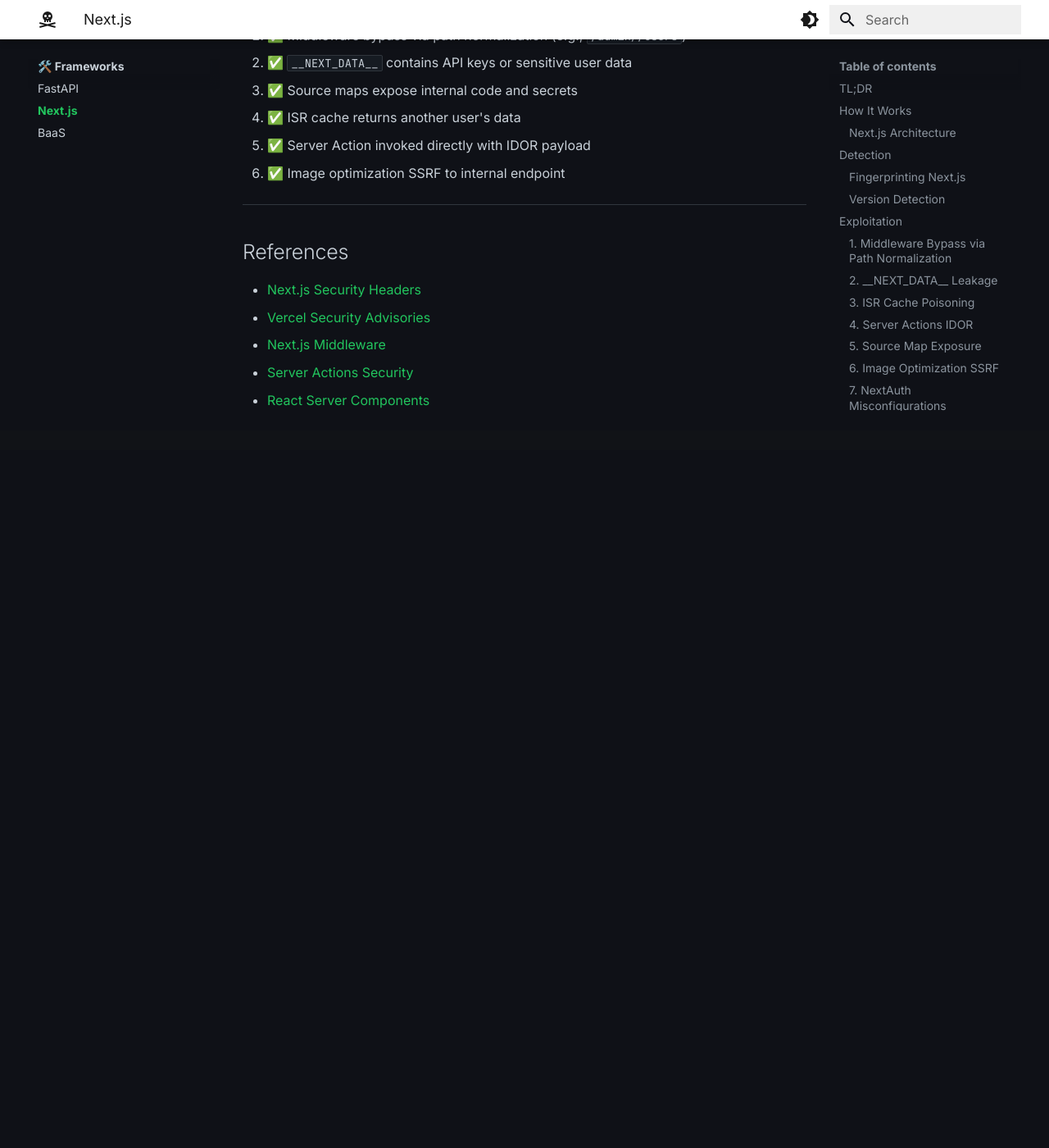
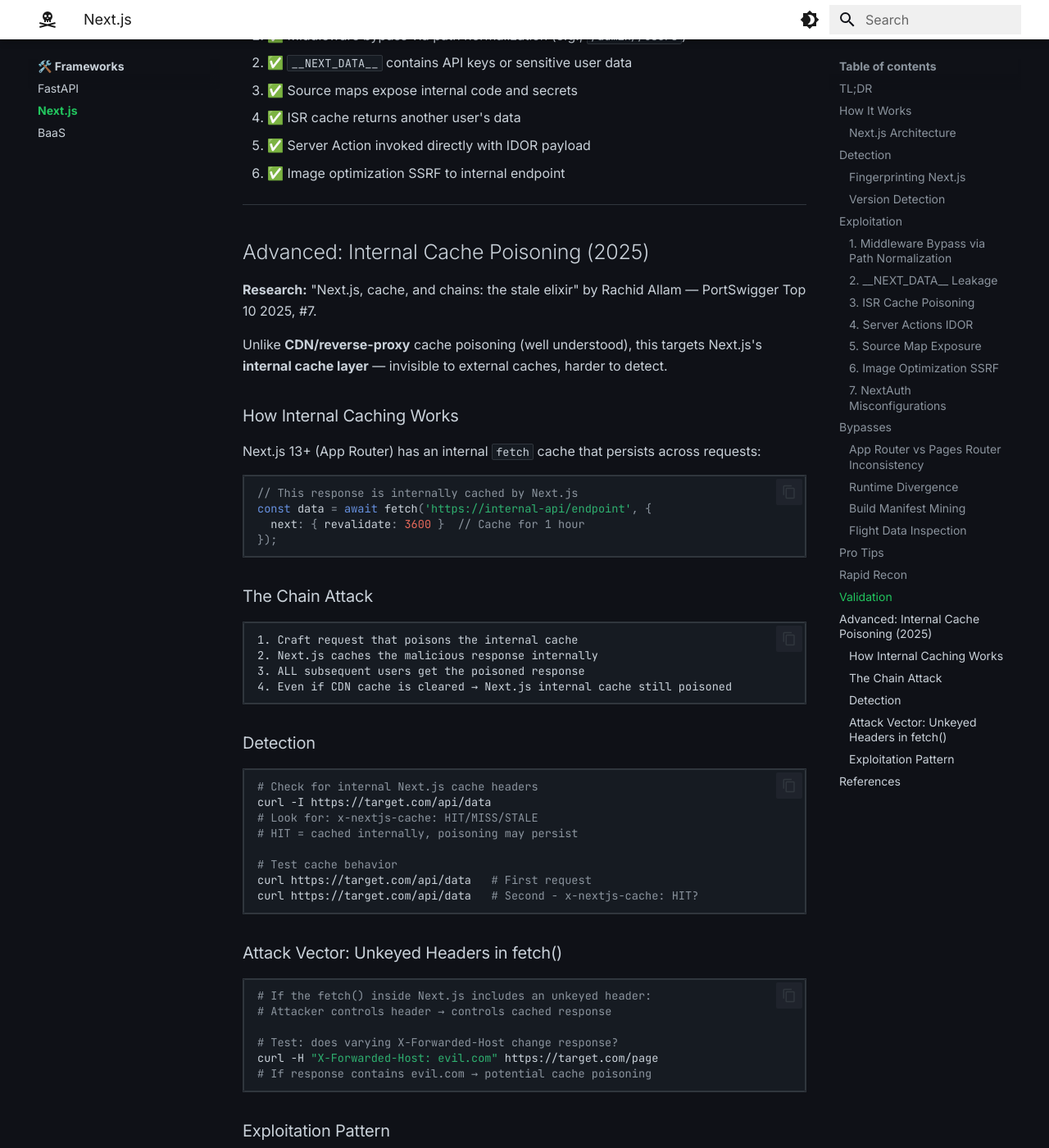
Before and after one commit to noobosaurus-r3x/hackus-codex, an MkDocs documentation site: the page built from docs/frameworks/nextjs.md, in a window 1280 px wide and 1400 px high, scrolled down 8451 px. Shown: the whole window at 82% size. Built offline with MkDocs 1.6.1 and Material for MkDocs 9.7.7, drawn with Linux system fonts in a browser that asks for light colours; before the commit the page ends 9000 px from its top, so only the background shows below that; some of the changed text lies outside the part shown.

Commit message:
feat: OAuth wildcard state bypass chain + SSRF redirect loop + Next.js cache chains
- Add new chain: OAuth wildcard state URL validation → cross-tenant ATO
  Based on real-world Mirakl finding (CRITICAL, CVE-class)
  Covers: shared OAuth infra, wildcard allowlist bypass, prompt=none silent attack

- Update oauth.md: add Section 6 'Wildcard State URL Validation (SaaS Multi-Tenant)'
  + 3 new checklist items for this attack class

- Update ssrf/bypasses.md: add 'Redirect Loop → Blind SSRF Visibility' technique
  Source: @shubs, PortSwigger Top 10 2025 #3

- Update frameworks/nextjs.md: add 'Internal Cache Poisoning' section
  Source: Rachid Allam 'Next.js cache and chains: the stale elixir', Top 10 2025 #7

- Update mkdocs.yml: add new chain to navigation

````diff
--- a/docs/frameworks/nextjs.md
+++ b/docs/frameworks/nextjs.md
@@ -417,6 +417,77 @@
 
 ---
 
+## Advanced: Internal Cache Poisoning (2025)
+
+**Research:** "Next.js, cache, and chains: the stale elixir" by Rachid Allam — PortSwigger Top 10 2025, #7.
+
+Unlike **CDN/reverse-proxy** cache poisoning (well understood), this targets Next.js's **internal cache layer** — invisible to external caches, harder to detect.
+
+### How Internal Caching Works
+
+Next.js 13+ (App Router) has an internal `fetch` cache that persists across requests:
+
+```javascript
+// This response is internally cached by Next.js
+const data = await fetch('https://internal-api/endpoint', {
+  next: { revalidate: 3600 }  // Cache for 1 hour
+});
+```
+
+### The Chain Attack
+
+```
+1. Craft request that poisons the internal cache
+2. Next.js caches the malicious response internally
+3. ALL subsequent users get the poisoned response
+4. Even if CDN cache is cleared → Next.js internal cache still poisoned
+```
+
+### Detection
+
+```bash
+# Check for internal Next.js cache headers
+curl -I https://target.com/api/data
+# Look for: x-nextjs-cache: HIT/MISS/STALE
+# HIT = cached internally, poisoning may persist
+
+# Test cache behavior
+curl https://target.com/api/data   # First request
+curl https://target.com/api/data   # Second - x-nextjs-cache: HIT?
+```
+
+### Attack Vector: Unkeyed Headers in fetch()
+
+```bash
+# If the fetch() inside Next.js includes an unkeyed header:
+# Attacker controls header → controls cached response
+
+# Test: does varying X-Forwarded-Host change response?
+curl -H "X-Forwarded-Host: evil.com" https://target.com/page
+# If response contains evil.com → potential cache poisoning
+```
+
+### Exploitation Pattern
+
+```bash
+# 1. Find unkeyed input affecting internal fetch
+curl -H "X-Custom-Header: POISON" https://target.com/page-that-fetches
+
+# 2. Confirm cache pollution
+curl https://target.com/page-that-fetches  # No header — still POISON?
+
+# 3. Chain with XSS
+# Poison the cache with XSS payload in a field
+# All users served XSS from cache → ATO at scale
+```
+
+**Why it matters for bug bounty:**
+- Standard cache headers don't show internal Next.js cache state
+- Cache clearing (CDN purge) doesn't fix internal poisoning
+- Requires Next.js App Router (13+) with internal fetch caching
+
+---
+
 ## References
 
 - [Next.js Security Headers](https://nextjs.org/docs/app/building-your-application/configuring/security-headers)
@@ -424,3 +495,4 @@
 - [Next.js Middleware](https://nextjs.org/docs/app/building-your-application/routing/middleware)
 - [Server Actions Security](https://nextjs.org/docs/app/building-your-application/data-fetching/server-actions-and-mutations)
 - [React Server Components](https://react.dev/blog/2023/03/22/react-labs-what-we-have-been-working-on-march-2023#react-server-components)
+- [Next.js cache chains: the stale elixir](https://zhero-web-sec.github.io/research-and-things/nextjs-cache-and-chains-the-stale-elixir) — Rachid Allam, 2025
--- a/mkdocs.yml
+++ b/mkdocs.yml
@@ -208,6 +208,7 @@
     - Prototype Pollution to RCE: chains/prototype-pollution-to-rce.md
     - Race to Bypass: chains/race-to-bypass.md
     - Self-XSS Escalation: chains/self-xss-escalation.md
+    - OAuth Wildcard State Bypass: chains/oauth-wildcard-state-bypass.md
   - 🛠️ Frameworks:
     - frameworks/index.md
     - FastAPI: frameworks/fastapi.md
````
Also changed, not shown: docs/chains/oauth-wildcard-state-bypass.md (added, +278 -0 lines), docs/vulns/auth/oauth.md (+41 -1 lines), docs/vulns/ssrf/bypasses.md (+56 -0 lines).
